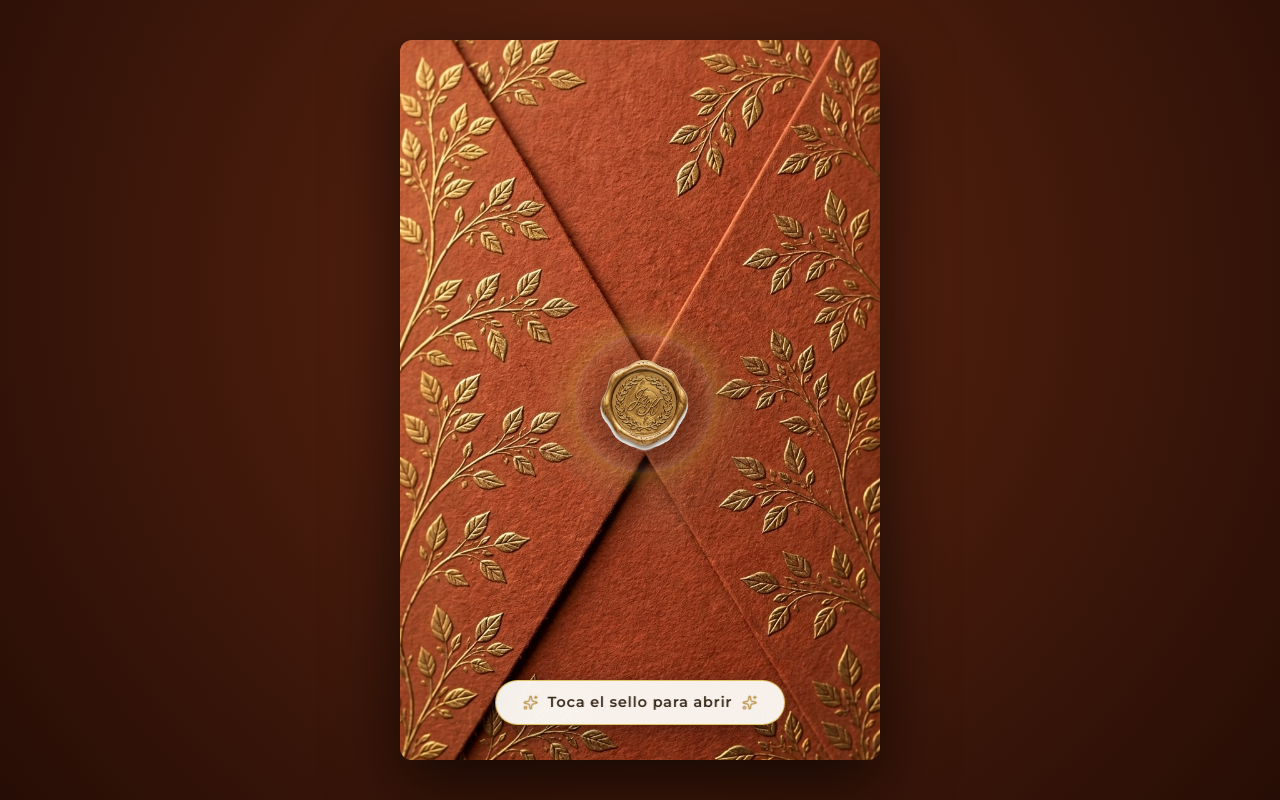
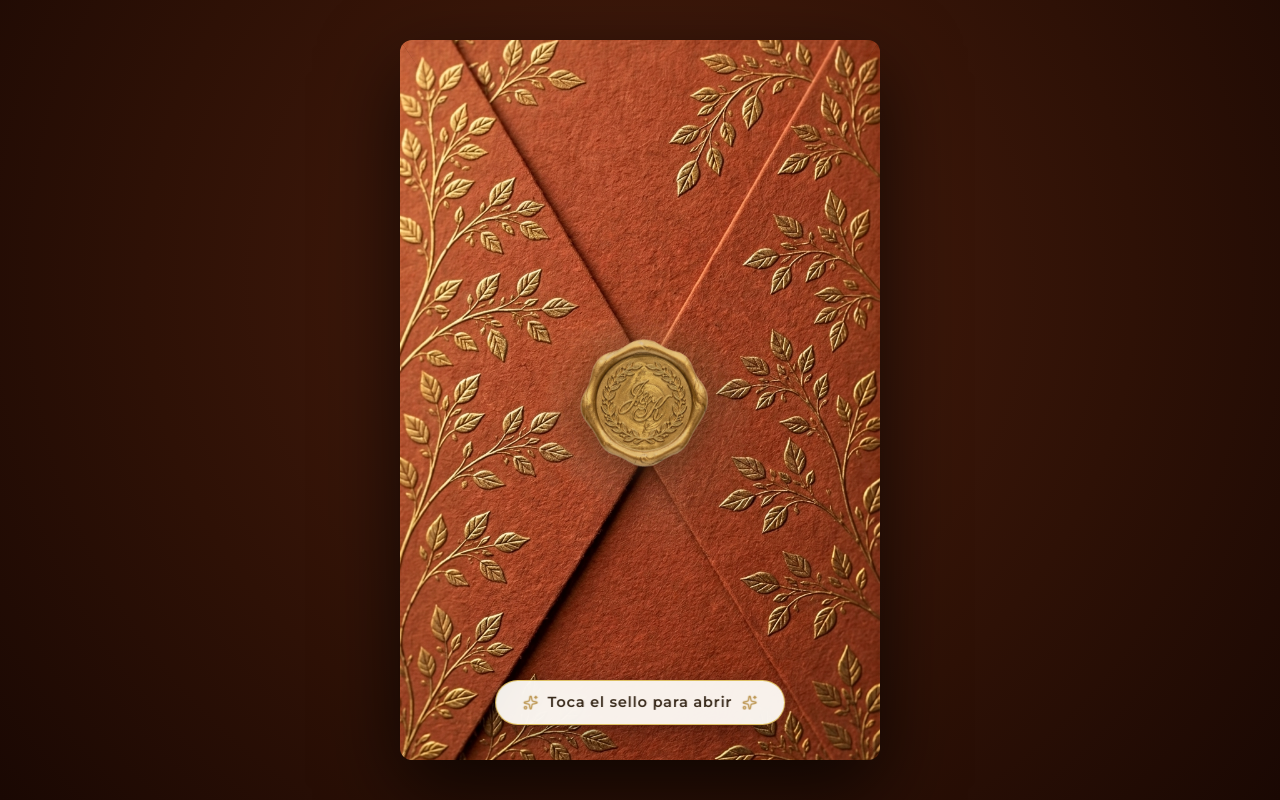
Before and after one commit to jecheverri13/our-wedding, a React (Vite) app: page / in a window 1280 px wide. Shown: the top 800 px of the page. Built offline with nearby package versions, Linux system fonts and the light colour scheme.

Commit message:
feat: ajustar transicion del sobre fiel al video de referencia y bordes limpios del sello

```diff
--- a/src/App.css
+++ b/src/App.css
@@ -38,7 +38,7 @@ body {
   height: 100svh;
   height: 100vh;
   z-index: 99999;
-  background: radial-gradient(circle at 50% 35%, #5E2612 0%, #3D170A 60%, #260D05 100%);
+  background: radial-gradient(circle at 50% 35%, #4A1E0E 0%, #2E1106 60%, #1A0803 100%);
   display: flex;
   align-items: center;
   justify-content: center;
@@ -46,16 +46,16 @@ body {
   padding: 0;
   touch-action: manipulation;
   user-select: none;
-  transition: opacity 0.5s cubic-bezier(0.4, 0, 0.2, 1);
+  transition: opacity 0.45s ease;
 }
 
 .fullscreen-envelope-container.envelope-opening-active {
   opacity: 0;
   pointer-events: none;
-  transition-delay: 0.6s;
-}
-
-/* Escenario del sobre: Pantalla completa en teléfonos móviles, centrado en desktop */
+  transition-delay: 1.25s;
+}
+
+/* Escenario del sobre: Pantalla completa en móvil y marco proporcional centrado en desktop */
 .envelope-viewport-stage {
   position: relative;
   width: 100vw;
@@ -65,6 +65,7 @@ body {
   display: flex;
   align-items: center;
   justify-content: center;
+  cursor: pointer;
 }
 
 @media (min-width: 540px) {
@@ -73,45 +74,182 @@ body {
     height: min(90vh, 850px);
     aspect-ratio: 768 / 1376;
     border-radius: 12px;
-    box-shadow: 0 25px 70px rgba(0, 0, 0, 0.65);
-  }
-}
-
-/* Paneles que se abren hacia los lados */
-.env-gate-panel {
+    box-shadow: 0 30px 80px rgba(0, 0, 0, 0.7);
+  }
+}
+
+/* ----------------------------------------------------
+   TARJETA INTERIOR (Revelación y zoom suave hacia la invitación)
+   ---------------------------------------------------- */
+.env-card-reveal-preview {
   position: absolute;
   inset: 0;
   width: 100%;
   height: 100%;
+  display: flex;
+  align-items: center;
+  justify-content: center;
+  z-index: 1;
+  background: #FAF7F2;
+  box-shadow: inset 0 0 50px rgba(184, 144, 71, 0.08);
+  transform: scale(0.88);
+  opacity: 0.85;
+  filter: blur(1.5px);
+  transition: transform 1.35s cubic-bezier(0.22, 1, 0.36, 1), opacity 0.9s ease, filter 0.9s ease;
+  will-change: transform, opacity, filter;
   overflow: hidden;
-  will-change: transform;
-  transition: transform 0.85s cubic-bezier(0.25, 1, 0.5, 1);
+}
+
+.env-card-reveal-preview.card-zoom-in {
+  transform: scale(1.0);
+  opacity: 1;
+  filter: blur(0);
+}
+
+.env-card-paper {
+  position: relative;
+  width: 88%;
+  max-width: 380px;
+  padding: 2.8rem 1.6rem;
+  text-align: center;
+  display: flex;
+  flex-direction: column;
+  align-items: center;
+  justify-content: center;
+  background: rgba(255, 253, 249, 0.95);
+  border: 1px solid rgba(212, 175, 55, 0.35);
+  border-radius: 4px;
+  box-shadow: 0 15px 45px rgba(60, 24, 12, 0.12), inset 0 0 20px rgba(212, 175, 55, 0.05);
+}
+
+.env-card-botanical-accent {
+  margin-bottom: 0.6rem;
+}
+
+.env-card-sprig {
+  width: 110px;
+  height: auto;
+  display: block;
+}
+
+.env-card-script {
+  font-size: 1.85rem;
+  color: var(--color-gold-dark, #8F6B2A);
+  letter-spacing: 0.03em;
+  line-height: 1.1;
+  margin-bottom: 0.4rem;
+}
+
+.env-card-names {
+  font-size: 1.9rem;
+  color: #2D1409;
+  letter-spacing: 0.06em;
+  font-weight: 500;
+  margin: 0.2rem 0 0.5rem;
+}
+
+.env-card-date {
+  font-size: 0.88rem;
+  color: #7D4C2F;
+  letter-spacing: 0.2em;
+  font-weight: 600;
+  margin-top: 0.25rem;
+}
+
+.env-card-divider {
+  width: 48px;
+  height: 1px;
+  background: linear-gradient(90deg, transparent, #C8A253, transparent);
+  margin: 1.2rem auto 1rem;
+}
+
+.env-card-invitation {
+  font-size: 0.76rem;
+  color: #8C6A48;
+  letter-spacing: 0.24em;
+  text-transform: uppercase;
+  margin: 0;
+}
+
+/* ----------------------------------------------------
+   4 SOLAPAS DEL SOBRE (Apertura de sobre real plegado/desplegado)
+   ---------------------------------------------------- */
+.env-flap-panel {
+  position: absolute;
+  inset: 0;
+  width: 100%;
+  height: 100%;
+  overflow: hidden;
+  will-change: clip-path, transform, filter;
+  transition: clip-path 1.35s cubic-bezier(0.22, 1, 0.36, 1),
+              transform 1.35s cubic-bezier(0.22, 1, 0.36, 1),
+              filter 1.35s ease;
   pointer-events: none;
-}
-
-.env-gate-left {
-  clip-path: polygon(0 0, 50.15% 0, 50.15% 100%, 0 100%);
-  -webkit-clip-path: polygon(0 0, 50.15% 0, 50.15% 100%, 0 100%);
-  transform: translate3d(0, 0, 0);
-  z-index: 2;
-}
-
-.env-gate-right {
-  clip-path: polygon(49.85% 0, 100% 0, 100% 100%, 49.85% 100%);
-  -webkit-clip-path: polygon(49.85% 0, 100% 0, 100% 100%, 49.85% 100%);
-  transform: translate3d(0, 0, 0);
-  z-index: 2;
-}
-
-.env-gate-left.panel-slide-left {
-  transform: translate3d(-102%, 0, 0);
-}
-
-.env-gate-right.panel-slide-right {
-  transform: translate3d(102%, 0, 0);
-}
-
-/* Arte de alta calidad del sobre */
+  z-index: 3;
+}
+
+/* Solapa Superior: V apuntando al centro -> se repliega hacia el borde superior */
+.env-flap-top {
+  clip-path: polygon(0% 0%, 100% 0%, 50% 50.8%);
+  -webkit-clip-path: polygon(0% 0%, 100% 0%, 50% 50.8%);
+  transform-origin: top center;
+  transform: rotateX(0deg);
+  filter: drop-shadow(0 6px 14px rgba(35, 12, 6, 0.35));
+}
+
+.env-flap-top.flap-open-top {
+  clip-path: polygon(0% 0%, 100% 0%, 50% -2%);
+  -webkit-clip-path: polygon(0% 0%, 100% 0%, 50% -2%);
+  transform: rotateX(60deg);
+}
+
+/* Solapa Inferior: V invertida apuntando al centro -> se repliega hacia el borde inferior */
+.env-flap-bottom {
+  clip-path: polygon(0% 100%, 100% 100%, 50% 49.2%);
+  -webkit-clip-path: polygon(0% 100%, 100% 100%, 50% 49.2%);
+  transform-origin: bottom center;
+  transform: rotateX(0deg);
+  filter: drop-shadow(0 -6px 14px rgba(35, 12, 6, 0.35));
+}
+
+.env-flap-bottom.flap-open-bottom {
+  clip-path: polygon(0% 100%, 100% 100%, 50% 102%);
+  -webkit-clip-path: polygon(0% 100%, 100% 100%, 50% 102%);
+  transform: rotateX(-60deg);
+}
+
+/* Solapa Izquierda: V apuntando al centro -> se repliega hacia el lateral izquierdo */
+.env-flap-left {
+  clip-path: polygon(0% 0%, 50.8% 50%, 0% 100%);
+  -webkit-clip-path: polygon(0% 0%, 50.8% 50%, 0% 100%);
+  transform-origin: left center;
+  transform: rotateY(0deg);
+  z-index: 3;
+  filter: drop-shadow(6px 0 14px rgba(35, 12, 6, 0.35));
+}
+
+.env-flap-left.flap-open-left {
+  clip-path: polygon(0% 0%, -2% 50%, 0% 100%);
+  -webkit-clip-path: polygon(0% 0%, -2% 50%, 0% 100%);
+  transform: rotateY(-60deg);
+}
+
+/* Solapa Derecha: Superpuesta con el sello -> se repliega hacia el lateral derecho */
+.env-flap-right {
+  clip-path: polygon(100% 0%, 49.2% 50%, 100% 100%);
+  -webkit-clip-path: polygon(100% 0%, 49.2% 50%, 100% 100%);
+  transform-origin: right center;
+  transform: rotateY(0deg);
+  z-index: 4;
+  filter: drop-shadow(-8px 0 16px rgba(35, 12, 6, 0.4));
+}
+
+.env-flap-right.flap-open-right {
+  clip-path: polygon(100% 0%, 102% 50%, 100% 100%);
+  -webkit-clip-path: polygon(100% 0%, 102% 50%, 100% 100%);
+  transform: rotateY(60deg);
+}
+
 .envelope-bg-image {
   width: 100%;
   height: 100%;
@@ -122,7 +260,9 @@ body {
   image-rendering: high-quality;
 }
 
-/* Sello de cera interactivo único con bordes detallados */
+/* ----------------------------------------------------
+   SELLO DE CERA DORADO (Acompaña la solapa derecha abriéndose)
+   ---------------------------------------------------- */
 .interactive-wax-seal-btn {
   position: absolute;
   top: 50.4%;
@@ -130,30 +270,31 @@ body {
   transform: translate(-50%, -50%);
   width: 136px;
   height: 136px;
-  border-radius: 50%;
   background: transparent;
   border: none;
   padding: 0;
   z-index: 10;
   cursor: pointer;
   pointer-events: auto;
-  transition: transform 0.4s cubic-bezier(0.34, 1.56, 0.64, 1), opacity 0.35s ease;
+  transition: transform 0.35s cubic-bezier(0.34, 1.56, 0.64, 1), opacity 0.4s ease;
   will-change: transform, opacity;
   outline: none;
 }
 
 .interactive-wax-seal-btn:hover {
-  transform: translate(-50%, -50%) scale(1.08);
+  transform: translate(-50%, -50%) scale(1.05);
 }
 
 .interactive-wax-seal-btn:active {
-  transform: translate(-50%, -50%) scale(0.96);
-}
-
-.interactive-wax-seal-btn.seal-break-anim {
-  transform: translate(-50%, -65%) scale(1.18);
+  transform: translate(-50%, -50%) scale(0.97);
+}
+
+/* En el video el sello viaja solidario con la solapa derecha al replegarse */
+.interactive-wax-seal-btn.seal-opening-anim {
+  transform: translate(calc(-50% + 52%), -50%) rotate(8deg);
   opacity: 0;
   pointer-events: none;
+  transition: transform 1.35s cubic-bezier(0.22, 1, 0.36, 1), opacity 0.8s ease 0.4s;
 }
 
 .seal-detailed-image {
@@ -161,52 +302,27 @@ body {
   height: 100%;
   object-fit: contain;
   display: block;
-  filter: drop-shadow(0 10px 22px rgba(45, 17, 7, 0.65));
+  filter: drop-shadow(0 10px 20px rgba(35, 12, 6, 0.6));
   image-rendering: high-quality;
 }
 
-.seal-pulse-ring {
+.seal-pulse-glow {
   position: absolute;
-  inset: -6px;
+  inset: -10%;
   border-radius: 50%;
-  border: 1.5px solid rgba(212, 175, 55, 0.7);
-  opacity: 0;
-  animation: sealRingRipple 2.8s infinite cubic-bezier(0.1, 0.8, 0.3, 1);
+  background: radial-gradient(circle, rgba(230, 195, 95, 0.3) 0%, rgba(212, 175, 55, 0) 70%);
+  animation: sealSoftGlow 2.8s infinite ease-in-out;
   pointer-events: none;
 }
 
-.seal-glow-halo {
-  position: absolute;
-  inset: 0;
-  border-radius: 50%;
-  box-shadow: 0 0 28px rgba(212, 175, 55, 0.6), inset 0 0 15px rgba(255, 240, 190, 0.35);
-  animation: sealAuraBreathing 2.6s infinite ease-in-out;
-  pointer-events: none;
-}
-
-@keyframes sealAuraBreathing {
+@keyframes sealSoftGlow {
   0%, 100% {
-    opacity: 0.45;
-    transform: scale(0.97);
+    opacity: 0.3;
+    transform: scale(0.95);
   }
   50% {
-    opacity: 0.95;
-    transform: scale(1.04);
-  }
-}
-
-@keyframes sealRingRipple {
-  0% {
-    transform: scale(0.95);
     opacity: 0.8;
-  }
-  70% {
-    transform: scale(1.35);
-    opacity: 0;
-  }
-  100% {
-    transform: scale(1.35);
-    opacity: 0;
+    transform: scale(1.08);
   }
 }
 
@@ -282,6 +398,32 @@ body {
   }
 }
 
+/* Soporte para accesibilidad y prefers-reduced-motion */
+@media (prefers-reduced-motion: reduce) {
+  .fullscreen-envelope-container,
+  .fullscreen-envelope-container.envelope-opening-active,
+  .env-flap-panel,
+  .interactive-wax-seal-btn,
+  .interactive-wax-seal-btn.seal-opening-anim,
+  .env-card-reveal-preview,
+  .env-card-reveal-preview.card-zoom-in,
+  .seal-touch-prompt-wrap,
+  .seal-pulse-glow {
+    transition-duration: 0.15s !important;
+    transition-delay: 0s !important;
+    animation: none !important;
+  }
+
+  .env-flap-top.flap-open-top,
+  .env-flap-bottom.flap-open-bottom,
+  .env-flap-left.flap-open-left,
+  .env-flap-right.flap-open-right,
+  .interactive-wax-seal-btn.seal-opening-anim {
+    transform: none !important;
+    opacity: 0 !important;
+  }
+}
+
 /* ========================================================
    2. CONTENT WRAPPER & TOP BAR
    ======================================================== */
--- a/src/components/EnvelopeScreen.jsx
+++ b/src/components/EnvelopeScreen.jsx
@@ -1,18 +1,20 @@
-import React, { useState } from 'react';
+import { useState } from 'react';
 import { Sparkles } from 'lucide-react';
 
+// eslint-disable-next-line react/prop-types
 export default function EnvelopeScreen({ onOpenEnvelope }) {
   const [isOpening, setIsOpening] = useState(false);
 
   const handleOpen = (e) => {
     if (e) e.stopPropagation();
+    // Bloquear clics adicionales durante la animación
     if (isOpening) return;
     setIsOpening(true);
 
-    // Transición suave hacia los lados que revela directamente la pantalla principal
+    // Secuencia temporal coordinada con la apertura del sobre en el video (1.35s)
     setTimeout(() => {
       onOpenEnvelope();
-    }, 850);
+    }, 1350);
   };
 
   return (
@@ -21,44 +23,82 @@ export default function EnvelopeScreen({ onOpenEnvelope }) {
       role="region"
       aria-label="Invitación de boda de Junior y Kathe"
     >
-      {/* Escenario de pantalla completa para móvil y centrado en desktop */}
-      <div className={`envelope-viewport-stage ${isOpening ? 'stage-opening-sides' : ''}`}>
+      {/* Escenario del sobre: Pantalla completa en móvil y marco centrado en desktop */}
+      <div
+        className={`envelope-viewport-stage ${isOpening ? 'stage-opening-active' : ''}`}
+        onClick={handleOpen}
+      >
 
-        {/* Panel Izquierdo que se abre hacia la izquierda */}
-        <div className={`env-gate-panel env-gate-left ${isOpening ? 'panel-slide-left' : ''}`}>
+        {/* TARJETA INTERIOR: Revelada armónicamente en el centro con zoom continuo */}
+        <div className={`env-card-reveal-preview ${isOpening ? 'card-zoom-in' : ''}`}>
+          <div className="env-card-paper">
+            <div className="env-card-botanical-accent" aria-hidden="true">
+              <svg viewBox="0 0 160 36" fill="none" className="env-card-sprig">
+                <path d="M10 18C40 16 60 18 80 18C100 18 120 16 150 18" stroke="#B89047" strokeWidth="0.8" strokeDasharray="2 3" opacity="0.6" />
+                <path d="M80 3C78 10 75 14 70 18C75 22 78 26 80 33C82 26 85 22 90 18C85 14 82 10 80 3Z" fill="#B89047" opacity="0.5" />
+                <circle cx="80" cy="18" r="2.5" fill="#A84C2D" opacity="0.7" />
+              </svg>
+            </div>
+            <span className="env-card-script font-script">Nos Casamos</span>
+            <h2 className="env-card-names font-serif">Junior &amp; Kathe</h2>
+            <div className="env-card-date font-serif">06 / MARZO / 2027</div>
+            <div className="env-card-divider"></div>
+            <p className="env-card-invitation font-serif">ESTÁS CORDIALMENTE INVITADO</p>
+          </div>
+        </div>
+
+        {/* SOLAPA SUPERIOR (Se repliega y asciende hacia arriba) */}
+        <div className={`env-flap-panel env-flap-top ${isOpening ? 'flap-open-top' : ''}`}>
           <img
             src="/images/sobre-terracota-limpio-hd.png"
-            alt="Sobre de boda terracota"
+            alt="Sobre terracota solapa superior"
             className="envelope-bg-image"
           />
         </div>
 
-        {/* Panel Derecho que se abre hacia la derecha */}
-        <div className={`env-gate-panel env-gate-right ${isOpening ? 'panel-slide-right' : ''}`}>
+        {/* SOLAPA INFERIOR (Se repliega y desciende hacia abajo) */}
+        <div className={`env-flap-panel env-flap-bottom ${isOpening ? 'flap-open-bottom' : ''}`}>
           <img
             src="/images/sobre-terracota-limpio-hd.png"
-            alt=""
+            alt="Sobre terracota solapa inferior"
             className="envelope-bg-image"
           />
         </div>
 
-        {/* Sello de cera dorado con bordes detallados (único, sin duplicados) */}
+        {/* SOLAPA IZQUIERDA (Se desplaza hacia la izquierda) */}
+        <div className={`env-flap-panel env-flap-left ${isOpening ? 'flap-open-left' : ''}`}>
+          <img
+            src="/images/sobre-terracota-limpio-hd.png"
+            alt="Sobre terracota solapa izquierda"
+            className="envelope-bg-image"
+          />
+        </div>
+
+        {/* SOLAPA DERECHA (Se desplaza hacia la derecha llevando el sello sobre ella) */}
+        <div className={`env-flap-panel env-flap-right ${isOpening ? 'flap-open-right' : ''}`}>
+          <img
+            src="/images/sobre-terracota-limpio-hd.png"
+            alt="Sobre terracota solapa derecha"
+            className="envelope-bg-image"
+          />
+        </div>
+
+        {/* SELLO DE CERA DORADO (Desplaza hacia la derecha sincronizado con la solapa derecha como en el video) */}
         <button
           type="button"
-          className={`interactive-wax-seal-btn ${isOpening ? 'seal-break-anim' : ''}`}
+          className={`interactive-wax-seal-btn ${isOpening ? 'seal-opening-anim' : ''}`}
           onClick={handleOpen}
           aria-label="Toca el sello para abrir la invitación"
         >
           <img
             src="/images/sello-dorado-detallado-jk.png"
-            alt="Sello de cera dorado detallado J&K"
+            alt="Sello de cera dorado J&K"
             className="seal-detailed-image"
           />
-          <div className="seal-pulse-ring"></div>
-          <div className="seal-glow-halo"></div>
+          <div className="seal-pulse-glow" aria-hidden="true"></div>
         </button>
 
-        {/* Indicador sutil para abrir */}
+        {/* INDICADOR SUTIL PARA ABRIR */}
         <div
           className={`seal-touch-prompt-wrap ${isOpening ? 'prompt-fade-out' : ''}`}
           onClick={handleOpen}
```
Also changed, not shown: public/images/sello-dorado-detallado-jk.png, 1 other file (tests, documents, lock files or other folders).
